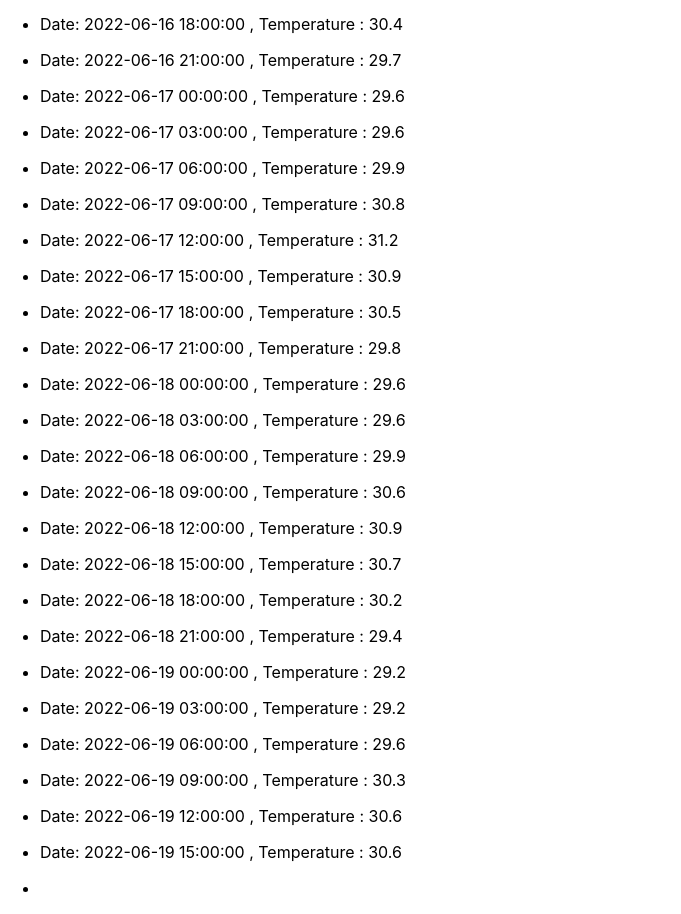
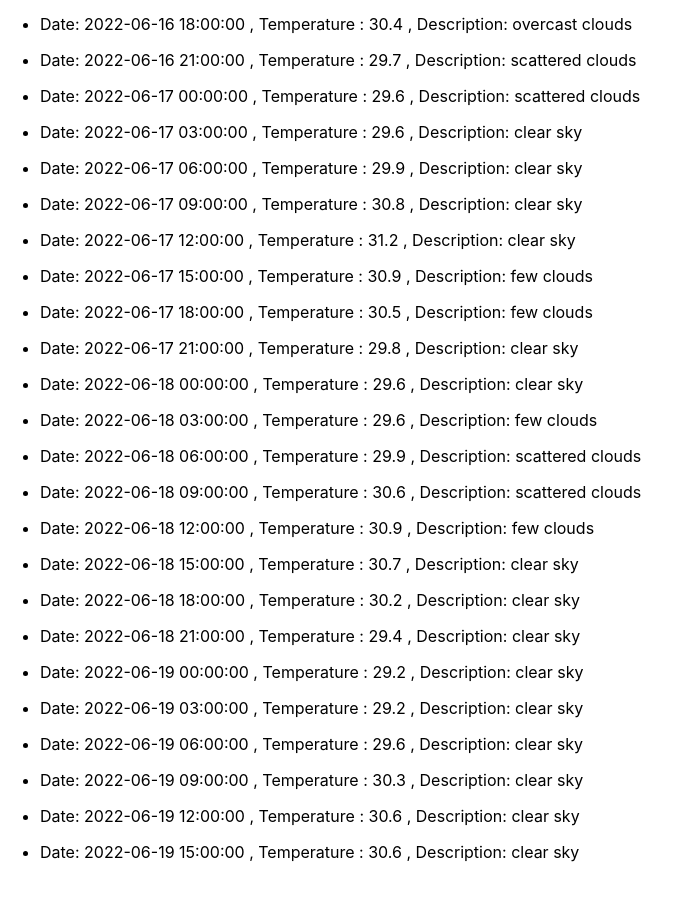
Before and after one commit to lucioxx89/Weather_App, a React (Create React App) app: page / in a window 1280 px wide. Shown: the part 686-1600 px from the top of the page, without its empty margins (0-681 px from the left). After the commit the page ends 1564 px from the top, so only its background shows below. Built offline with nearby package versions, Linux system fonts and the light colour scheme.

Commit message:
created a weatherDescriptionCompnent but still in progress, a loop is generating at fetching, solving the issue

```diff
--- a/src/components/ForecastList.js
+++ b/src/components/ForecastList.js
@@ -1,8 +1,10 @@
 import React, { useState, useEffect } from "react";
+// import WeatherDescriptionItem from "./WeatherDescriptionItem";
 
-const ForecastList = () => {
+const ForecastList = (props) => {
+  const [city, setCity] = useState("");
   const [forecastList, setForecastList] = useState([]);
-  const [city, setCity] = useState("");
+  const [weatherDescription, setWeatherDescription] = useState([]);
 
   useEffect(() => {
     fetch("http://localhost:3000/forecast.json")
@@ -16,6 +18,7 @@ const ForecastList = () => {
       .then((data) => {
         setCity(data.city.name);
         setForecastList(data.list);
+        setWeatherDescription(data.list);
 
         console.log(data.city.name, "List from API");
         console.log(data.list, "List from API");
@@ -27,18 +30,18 @@ const ForecastList = () => {
       <h3> Weather forecast for {city} :</h3>
       {forecastList.map((item, index) => {
         const temperature = (item.main.temp / 10).toFixed(1);
+
+        const description = item.weather[0].description;
+
         return (
           <ul key={index}>
             <li>
-              Date: {item.dt_txt} , Temperature : {temperature}
+              Date: {item.dt_txt} , Temperature : {temperature} , Description:{" "}
+              {description}
             </li>
           </ul>
         );
       })}
-
-      <ul>
-        <li>{} </li>
-      </ul>
     </div>
   );
 };
@@ -59,3 +62,9 @@ export default ForecastList;
 //  {item.temperature}
 // </li>
 // </ul>
+
+{
+  /* <WeatherDescriptionItem
+description={props.weatherDescriptionElement}
+/> */
+}
--- /dev/null
+++ b/src/components/WeatherDescriptionItem.js
@@ -0,0 +1,34 @@
+// import React, { useState, useEffect } from "react";
+
+// const WeatherDescriptionItem = (props) => {
+//   const URL = "http://localhost:3000/forecast.json";
+//   const [weatherDescription, setWeatherDescription] = useState([]);
+
+//   useEffect(() => {
+//     fetch(URL)
+//
+//       .then((response) => {
+//         return response.json();
+//       })
+
+//       .then((data) => {
+//         setWeatherDescription(data.list);
+//         console.log(data.list, "List ");
+//       });
+//   }, []);
+
+//   return (
+//     <div>
+//       {weatherDescription.map((item, index) => {
+//         const weatherDescriptionElement = item.weather[0].description;
+//         return (
+//           <div key={index}>
+//             <p> {weatherDescriptionElement} </p>
+//           </div>
+//         );
+//       })}
+//     </div>
+//   );
+// };
+
+// export default WeatherDescriptionItem;
```
